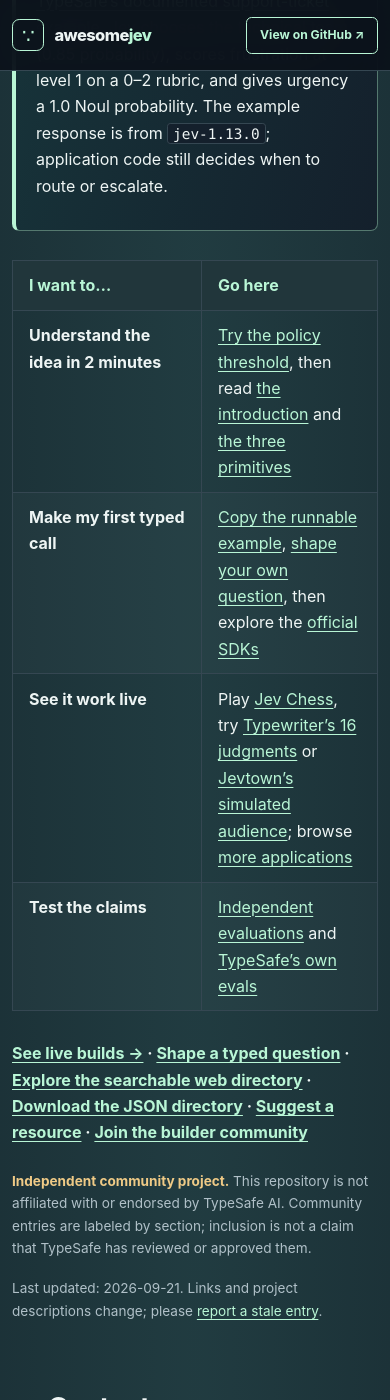
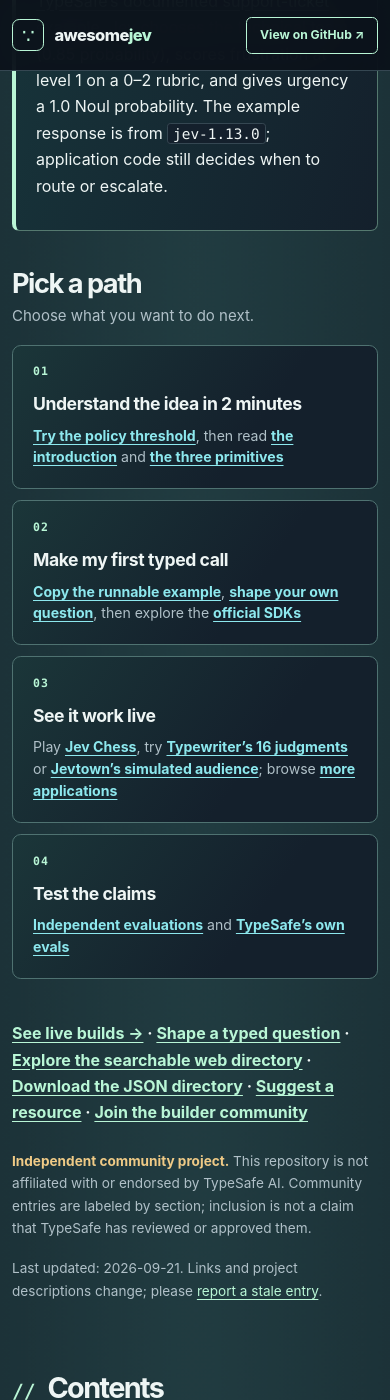
Before and after one commit to AbdelStark/awesome-typesafe, a Jekyll site: the page built from index.md, in a window 390 px wide and 1400 px high, scrolled down 1638 px. Built offline with Jekyll 4.4.1, drawn with Linux system fonts in a browser that asks for light colours; our own code applies the rules of GitHub Pages for plain Markdown files; some of the changed text lies outside the part shown.

Commit message:
Turn README visitor routes into Pages cards

```diff
--- a/assets/directory.js
+++ b/assets/directory.js
@@ -108,6 +108,42 @@
     }
     spotlight.append(label, title, intro, cards);
     (article.querySelector(':scope > blockquote') || article.querySelector('#contents'))?.before(spotlight);
+  }
+
+  // Present the README's four intent routes as cards on Pages. The table stays
+  // readable in the README and remains the single source for every route.
+  const routeTable = article.querySelector(':scope > table:first-of-type');
+  const routes = [...(routeTable?.tBodies[0]?.rows || [])]
+    .filter((row) => row.cells.length === 2 && row.cells[0].textContent.trim());
+  if (routes.length) {
+    const paths = document.createElement('section');
+    paths.className = 'reader-paths';
+    paths.setAttribute('aria-labelledby', 'reader-paths-title');
+    const heading = document.createElement('h2');
+    heading.id = 'reader-paths-title';
+    heading.textContent = 'Pick a path';
+    const intro = document.createElement('p');
+    intro.className = 'reader-paths__intro';
+    intro.textContent = 'Choose what you want to do next.';
+    const grid = document.createElement('div');
+    grid.className = 'reader-paths__grid';
+    routes.forEach((row, index) => {
+      const card = document.createElement('article');
+      card.className = 'reader-paths__card';
+      const number = document.createElement('span');
+      number.className = 'reader-paths__number';
+      number.textContent = String(index + 1).padStart(2, '0');
+      number.setAttribute('aria-hidden', 'true');
+      const title = document.createElement('h3');
+      title.textContent = row.cells[0].textContent.trim();
+      const detail = document.createElement('p');
+      detail.className = 'reader-paths__detail';
+      detail.append(...[...row.cells[1].childNodes].map((node) => node.cloneNode(true)));
+      card.append(number, title, detail);
+      grid.append(card);
+    });
+    paths.append(heading, intro, grid);
+    routeTable.replaceWith(paths);
   }
 
   const itemText = new WeakMap();
--- a/assets/style.css
+++ b/assets/style.css
@@ -110,6 +110,18 @@
 .featured-live__description { display: -webkit-box; margin: 0 0 .8rem !important; overflow: hidden; -webkit-box-orient: vertical; -webkit-line-clamp: 3; color: var(--muted); font-size: .82rem; line-height: 1.5; }
 .featured-live__actions { display: flex; flex-wrap: wrap; gap: .4rem 1rem; margin-top: auto; font-size: .78rem; font-weight: 750; }
 .featured-live__actions a { color: var(--aqua); }
+
+.reader-paths { margin: 2.3rem 0 2.6rem; }
+.reader-paths h2 { margin: 0 0 .25rem; padding: 0; border: 0; font-size: clamp(1.7rem, 3vw, 2.3rem); }
+.reader-paths h2::before { content: none; }
+.reader-paths__intro { margin: 0 0 1rem !important; color: var(--muted); font-size: .94rem; }
+.reader-paths__grid { display: grid; grid-template-columns: repeat(2, minmax(0, 1fr)); gap: .7rem; }
+.reader-paths__card { position: relative; min-width: 0; padding: 1.1rem 1.25rem 1.25rem; border: 1px solid #4f7271; border-radius: .55rem; background: linear-gradient(125deg, #1b3639, var(--panel) 65%); }
+.reader-paths__card:hover { border-color: var(--mint); }
+.reader-paths__number { display: block; margin-bottom: .55rem; color: var(--mint); font: 700 .72rem/1.5 ui-monospace, SFMono-Regular, Consolas, monospace; letter-spacing: .09em; }
+.reader-paths h3 { margin: 0 0 .4rem; color: var(--text); font-size: 1.1rem; }
+.reader-paths__detail { margin: 0 !important; color: var(--muted); font-size: .88rem; line-height: 1.55; }
+.reader-paths__detail a { color: var(--aqua); font-weight: 700; }
 
 .decision-designer { margin: 1.35rem 0 1.7rem; overflow: hidden; border: 1px solid #648b82; border-radius: .65rem; background: #11232a; }
 .decision-designer__header, .decision-designer__preview-head { display: flex; justify-content: space-between; align-items: baseline; flex-wrap: wrap; gap: .3rem 1rem; }
@@ -258,6 +270,7 @@
   .site-nav .site-nav__primary { font-size: .76rem; }
   .page-shell { padding-top: 1.4rem; }
   .directory-tools__controls { grid-template-columns: 1fr; }
+  .reader-paths__grid { grid-template-columns: 1fr; }
   .policy-lab__body { grid-template-columns: 1fr; }
   .policy-lab__control { grid-column: auto; grid-row: auto; }
   .markdown-body > table:first-of-type td, .markdown-body > table:first-of-type th { min-width: 11rem; }
```
